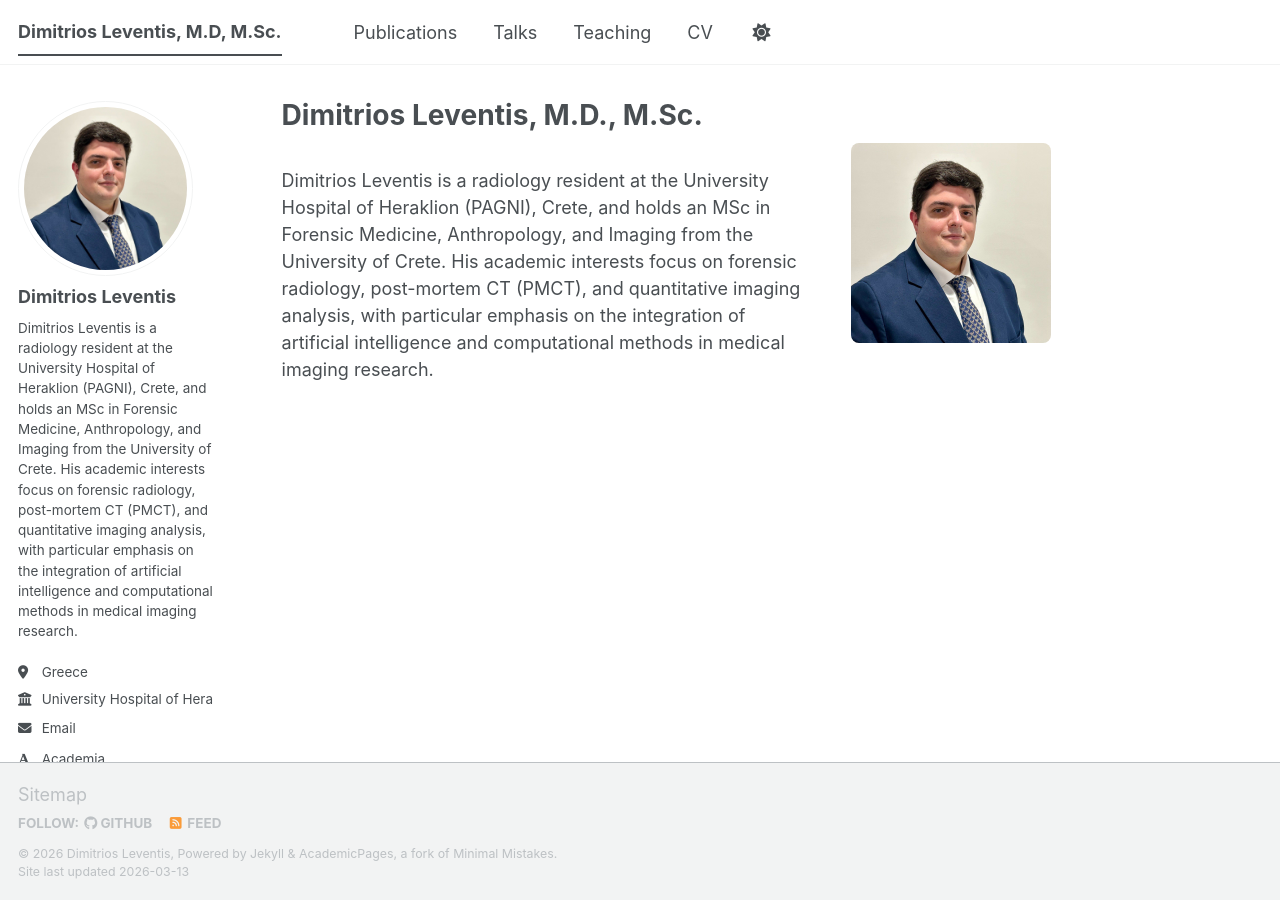
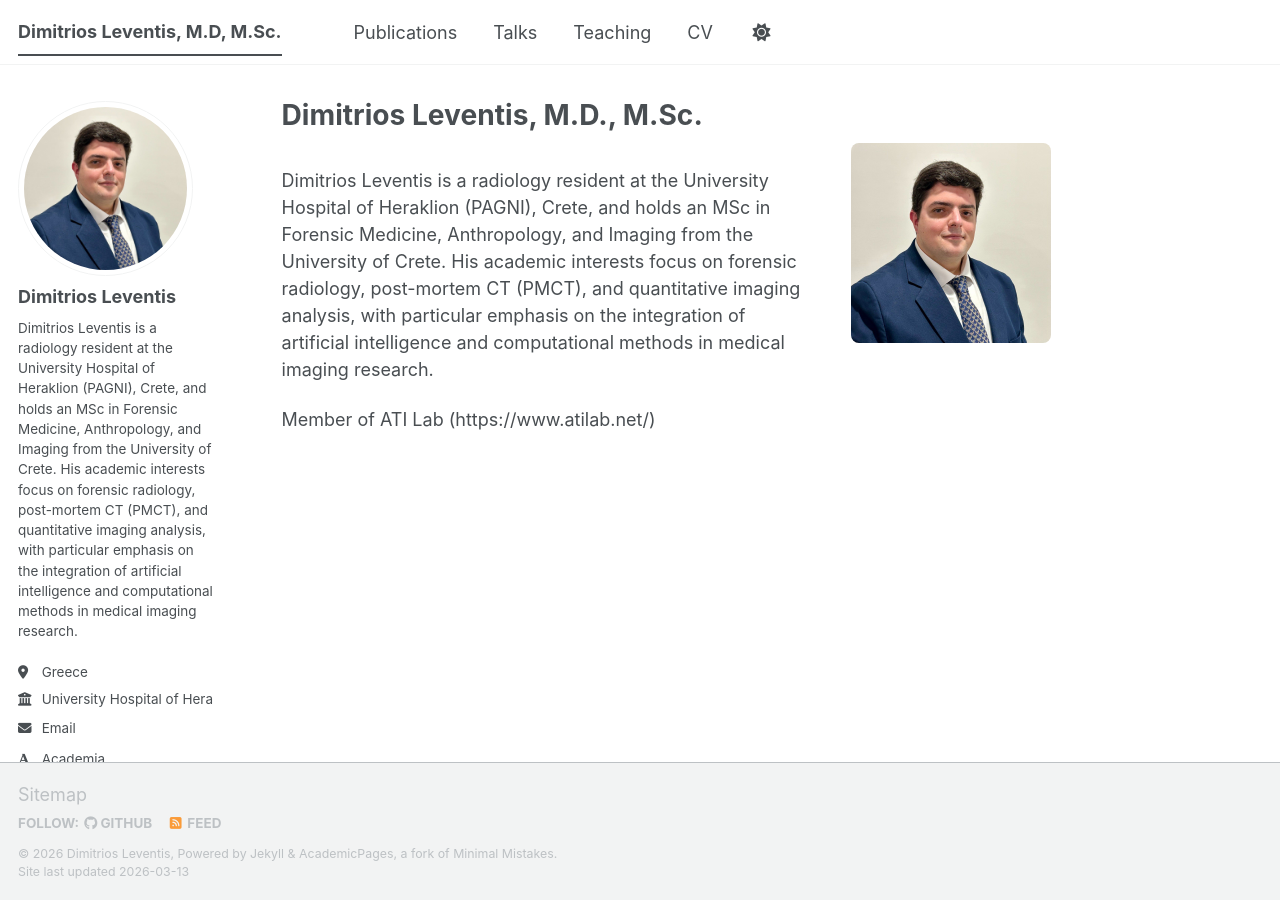
Before and after one commit to dleventis/dleventis.github.io, a Jekyll site: the page built from _pages/about.md, in a window 1280 px wide. Built offline with Jekyll 4.4.1, drawn with Linux system fonts in a browser that asks for light colours; some web fonts are replaced; a script bundle is joined from its source files by our own code; library files that are not in the unit come from our copies.

Commit message:
Update about.md

```diff
--- a/_pages/about.md
+++ b/_pages/about.md
@@ -10,3 +10,5 @@ redirect_from:
 <img src="/images/profile.png" alt="Dimitrios Leventis" style="width: 200px; border-radius: 8px; float: right; margin: 0 0 1em 2em;">
 
 Dimitrios Leventis is a radiology resident at the University Hospital of Heraklion (PAGNI), Crete, and holds an MSc in Forensic Medicine, Anthropology, and Imaging from the University of Crete. His academic interests focus on forensic radiology, post-mortem CT (PMCT), and quantitative imaging analysis, with particular emphasis on the integration of artificial intelligence and computational methods in medical imaging research.
+
+Member of ATI Lab (https://www.atilab.net/)
```
